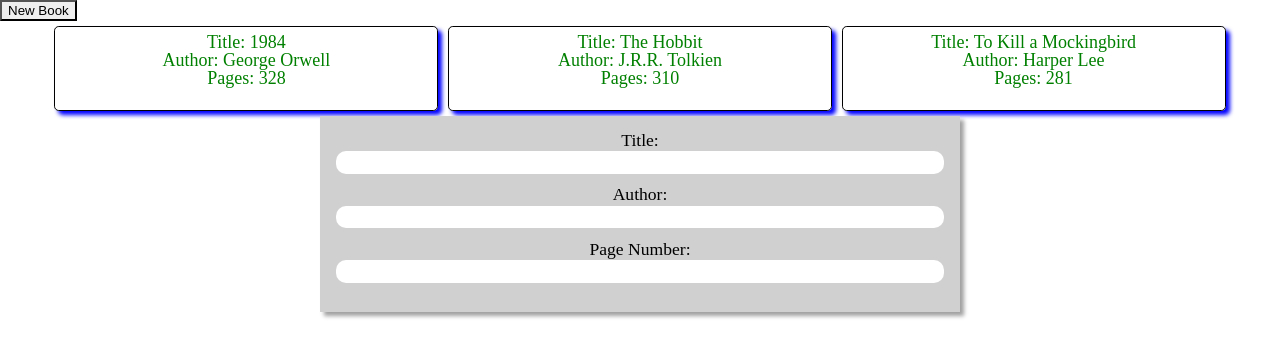
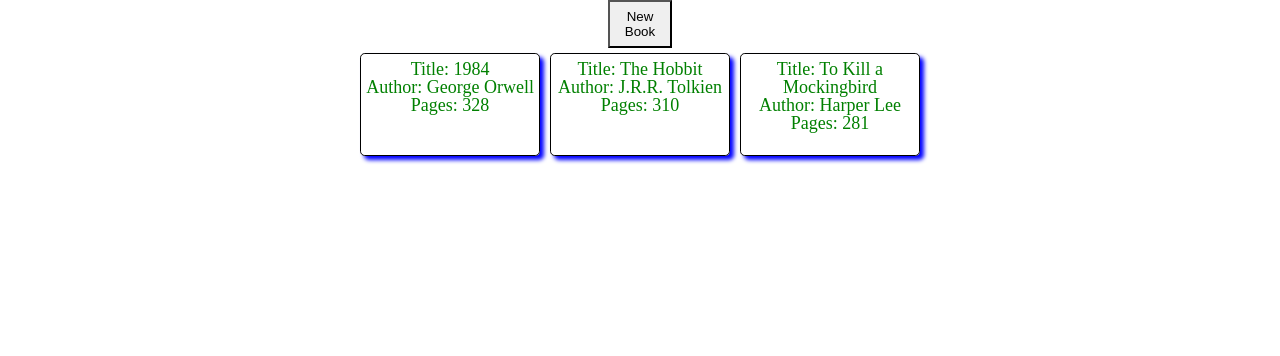
Before and after one commit to meatwad787/Library, a plain HTML site: page index.html in a window 1280 px wide. Drawn offline with Linux system fonts and the light colour scheme.

Commit message:
Style the container, new-book button and the library elements

```diff
--- a/style.css
+++ b/style.css
@@ -1,3 +1,21 @@
+
+.container {
+    display: flex;
+    flex-direction: column;
+    align-items: center;
+}
+
+.new-book {
+    height: 3rem;
+    width: 4rem;
+}
+
+.library {
+    display: flex;
+    justify-content: center;
+    flex-wrap: wrap;
+}
+
 .book {
     color: green;
     font-size: large;
@@ -11,12 +29,6 @@
     padding-top: 6px;
 }
 
-.library {
-    display: flex;
-    justify-content: center;
-    flex-wrap: wrap;
-}
-
 .form-container {
     display: flex;
     justify-content: center;
@@ -27,9 +39,10 @@ form {
     display: flex;
     flex-direction: column;
     background-color: rgb(208, 208, 208);
-      padding: 1rem;
-      width: 50%;
-       box-shadow: 4px 4px 4px 0px rgb(161, 161, 161);
+    padding: 1rem;
+    width: 50%;
+    box-shadow: 4px 4px 4px 0px rgb(161, 161, 161);
+    display: none;
 }
 
 .required {
```
